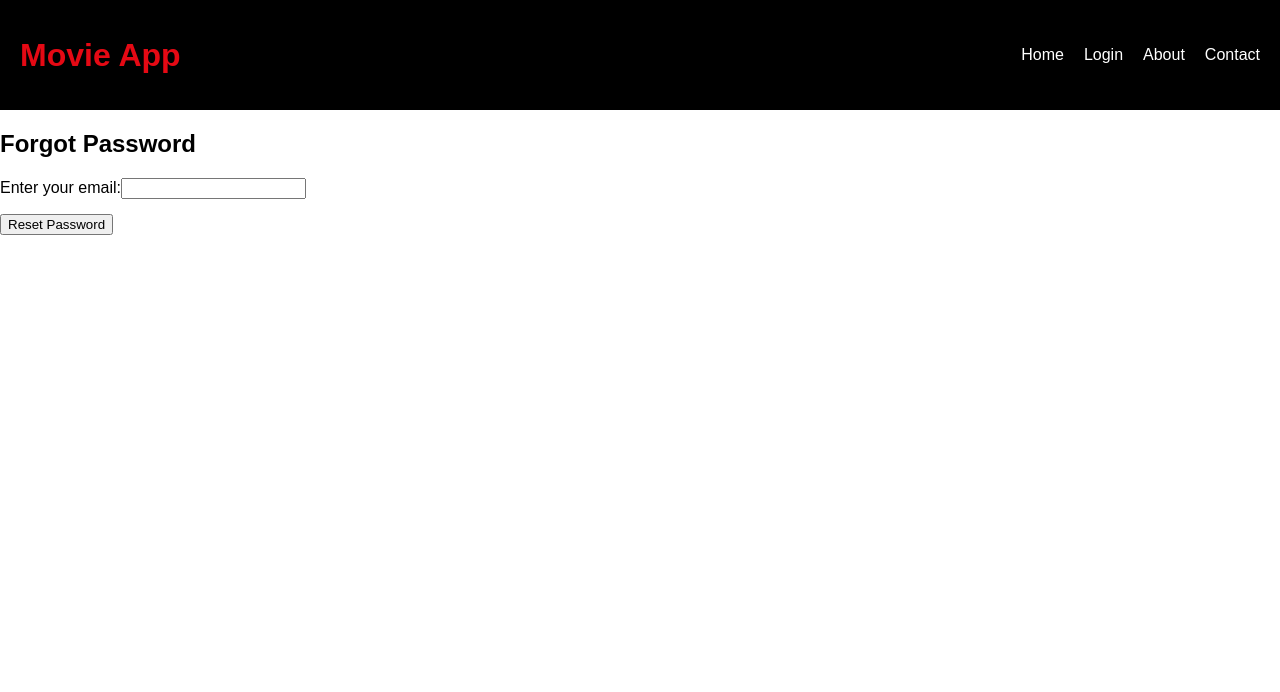
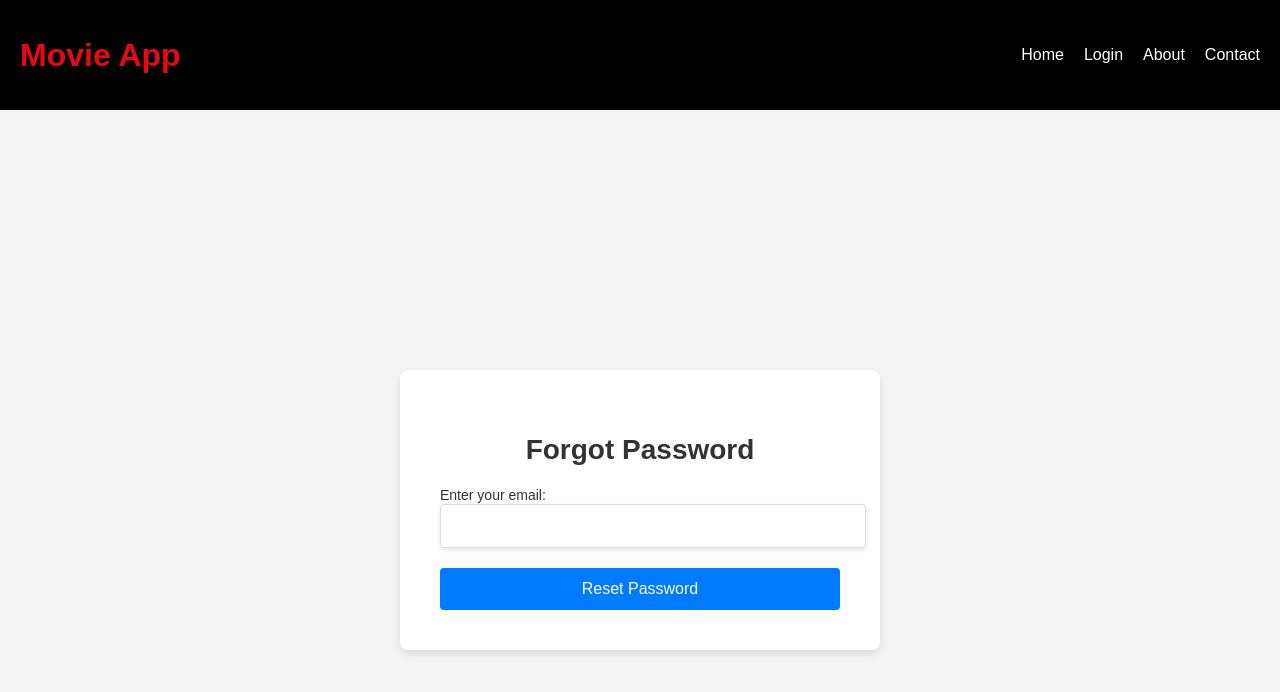
Before and after one commit to Abdoulmerlic/react-movie-app, a React (Create React App) app: page /forgot-password in a window 1280 px wide. Shown: the top 692 px of the page. Built offline with nearby package versions, Linux system fonts and the light colour scheme.

Commit message:
Update Forget Password

```diff
--- /dev/null
+++ b/src/components/Auth/ForgotPassword.css
@@ -0,0 +1,76 @@
+.forgot-password-container {
+    display: flex;
+    justify-content: center;
+    align-items: center;
+    min-height: 100vh;
+    background-color: #f4f4f4; /* Light background for contrast */
+  }
+
+  /* Form */
+  .forgot-password-form {
+    background-color: #ffffff; /* White background for the form */
+    padding: 40px;
+    border-radius: 8px;
+    box-shadow: 0 4px 8px rgba(0, 0, 0, 0.1); /* Soft shadow for depth */
+    width: 100%;
+    max-width: 400px; /* Set max width for the form */
+  }
+
+  /* Form Heading */
+  .forgot-password-form h2 {
+    margin-bottom: 20px;
+    font-size: 28px; /* Increased font size for the heading */
+    color: #333; /* Darker color for the heading */
+    text-align: center; /* Center align the heading */
+  }
+
+  /* Form Group */
+  .forgot-password-form .form-group {
+    margin-bottom: 20px; /* Space between form groups */
+  }
+
+  /* Input Field */
+  .forgot-password-form input[type="email"] {
+    width: 100%; /* Full width input */
+    padding: 12px;
+    border: 1px solid #ddd; /* Light border */
+    border-radius: 4px; /* Rounded corners */
+    font-size: 16px; /* Font size for input */
+    box-shadow: 0 2px 4px rgba(0, 0, 0, 0.1); /* Soft shadow for input */
+  }
+
+  /* Button */
+  .forgot-password-form button {
+    width: 100%; /* Full width button */
+    padding: 12px;
+    background-color: #007bff; /* Bootstrap primary color */
+    color: white; /* Text color */
+    border: none;
+    border-radius: 4px; /* Rounded corners for button */
+    font-size: 16px; /* Font size for button */
+    cursor: pointer; /* Pointer on hover */
+    transition: background-color 0.3s; /* Smooth transition */
+  }
+
+  .forgot-password-form button:hover {
+    background-color: #0056b3; /* Darker shade on hover */
+  }
+
+  /* Label */
+  .forgot-password-form label {
+    font-size: 14px;
+    color: #333; /* Same color as the heading for consistency */
+  }
+
+  /* Link */
+  .forgot-password-form a {
+    display: block;
+    text-align: center;
+    margin-top: 10px;
+    color: #007bff; /* Bootstrap link color */
+    text-decoration: none; /* Remove underline */
+  }
+
+  .forgot-password-form a:hover {
+    text-decoration: underline; /* Underline on hover */
+  }
--- a/src/components/Auth/ForgotPassword.js
+++ b/src/components/Auth/ForgotPassword.js
@@ -1,18 +1,18 @@
 import React, { useState } from 'react';
-import './Auth.css'; // If you have styling for Auth pages
+import './ForgotPassword.css';
 
 const ForgotPassword = () => {
   const [email, setEmail] = useState('');
 
   const handleSubmit = (e) => {
     e.preventDefault();
-    // Handle forgot password logic here (e.g., send email to reset password)
+
   };
 
   return (
     <div className="forgot-password-container">
-      <h2>Forgot Password</h2>
-      <form onSubmit={handleSubmit}>
+      <form onSubmit={handleSubmit} className="forgot-password-form">
+        <h2>Forgot Password</h2>
         <div className="form-group">
           <label htmlFor="email">Enter your email:</label>
           <input
```
